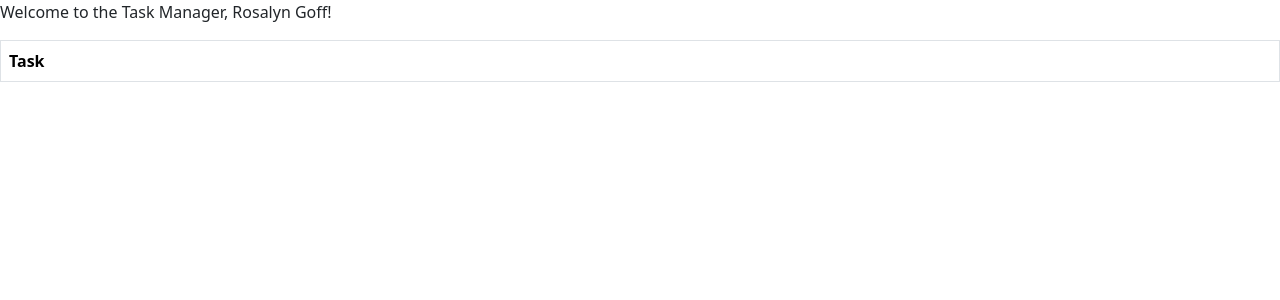
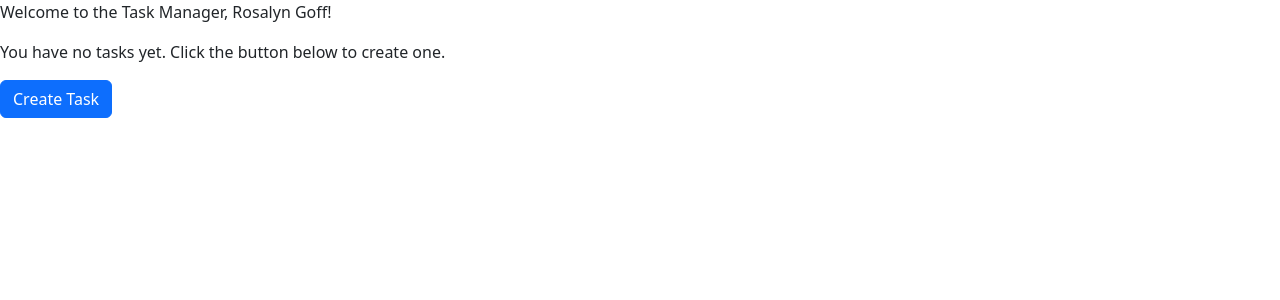
Before and after one commit to TaQuangKhoi/Learn-Flask, a Flask app: page /userhome in a window 1280 px wide. Shown: the part 56-356 px from the top of the page. Run offline with Flask 3, Linux system fonts and the light colour scheme; a user stored in the database is signed in; lists and menus that the app fills with data are empty; some libraries are stand-ins or nearby versions.

Commit message:
Show message when there's no tasks

```diff
--- a/mynewweb2/templates/userhome.html
+++ b/mynewweb2/templates/userhome.html
@@ -12,6 +12,7 @@
             Welcome to the Task Manager, {{ user.full_name }}!
         </p>
     </div>
+    {% if user.tasks %}
         <div class="jumptron">
             <table class="table table-striped table-bordered table-hover">
                 <thead>
@@ -28,4 +29,12 @@
                 </tbody>
             </table>
         </div>
+    {% else %}
+        <div class="jumbotron">
+            <p>
+                You have no tasks yet. Click the button below to create one.
+            </p>
+            <a class="btn btn-primary" href="/tasks/create">Create Task</a>
+        </div>
+    {% endif %}
 {% endblock %}
```
Also changed, not shown: mynewweb2/data.sqlite. Lines whose indentation alone changed are shown as unchanged.
